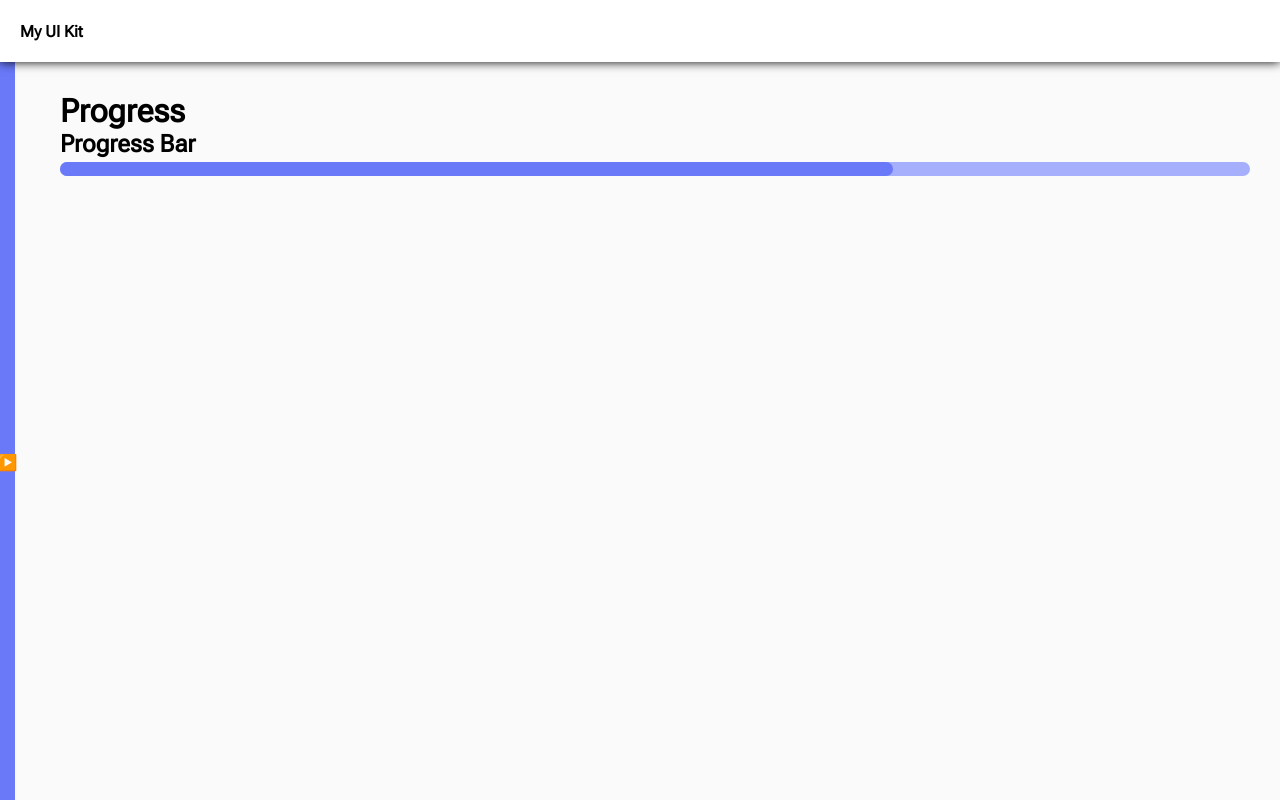
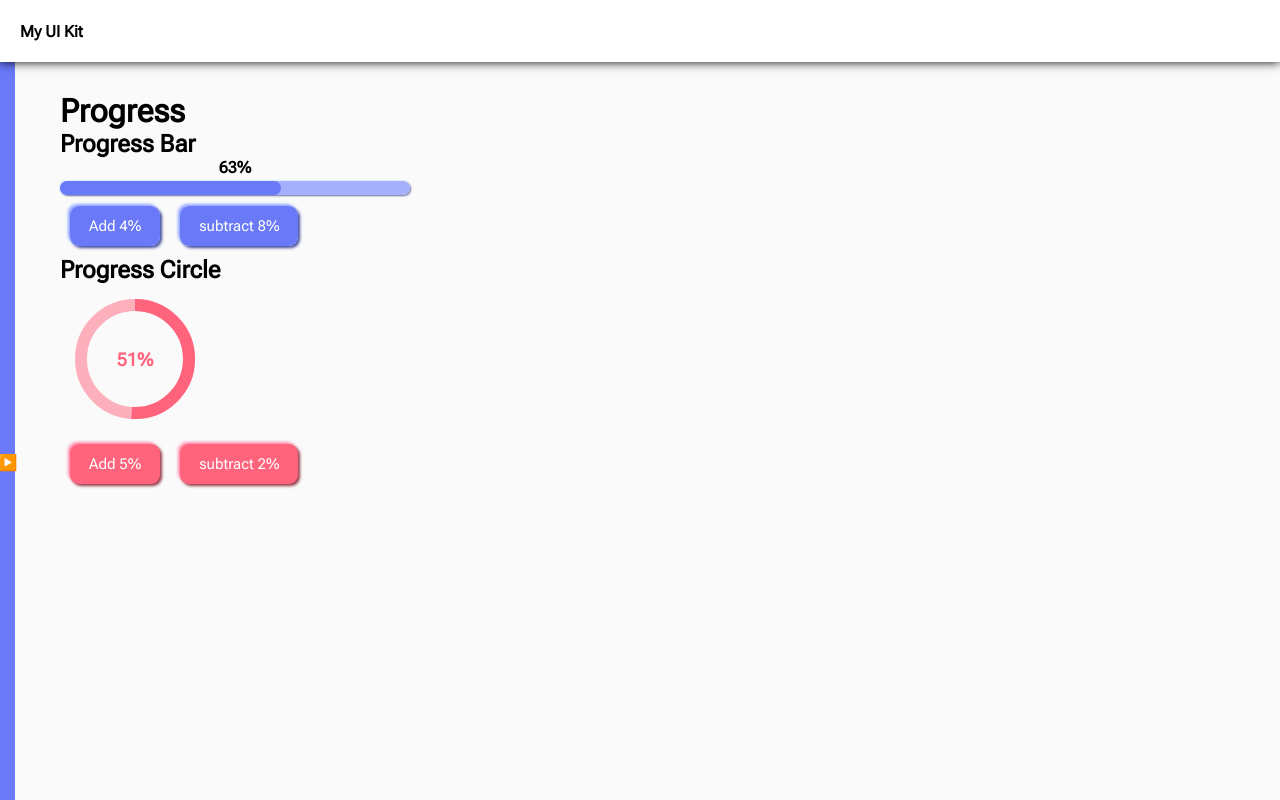
Before and after one commit to alex-sizow/AlexUI-Vue, a Vue app: page /progress in a window 1280 px wide. Built offline with nearby package versions, Linux system fonts and the light colour scheme.

Commit message:
Create ProgressCircle component

```diff
--- a/src/components/Progress/ProgressBar.vue
+++ b/src/components/Progress/ProgressBar.vue
@@ -1,13 +1,26 @@
-<script setup></script>
+<script setup>
+const props = defineProps({
+	maxWidth: {
+		type: String,
+		default: '320px',
+	},
+	percent: {
+		type: Number,
+		required: true,
+	},
+});
+</script>
 
 <template>
-	<div class="progress-container">
+	<div
+		class="progress-container"
+		:style="[{ 'max-width': maxWidth }]">
 		<div class="progress">
+			<span class="progress-percent">{{ percent }}%</span>
 			<progress
-				class="progress-bar"
 				id="file"
 				max="100"
-				value="70"></progress>
+				:value="percent"></progress>
 		</div>
 	</div>
 </template>
@@ -15,12 +28,12 @@
 <style lang="scss" scoped>
 .progress {
 	progress[value] {
-		/* Reset the default appearance */
 		-webkit-appearance: none;
 		appearance: none;
-
 		width: 100%;
 		height: 14px;
+		border-radius: 10px;
+		box-shadow: var(--shadow);
 	}
 	progress[value]::-webkit-progress-bar {
 		background-color: var(--primary-hover);
@@ -29,6 +42,7 @@
 	progress[value]::-webkit-progress-value {
 		background-color: var(--primary);
 		border-radius: 8px;
+		transition: 0.5s;
 		background-size: 35px 20px, 100% 100%, 100% 100%;
 	}
 
@@ -51,8 +65,7 @@
 		display: block;
 		text-align: center;
 		font-weight: bold;
-		font-size: 17px;
-		margin-bottom: 10px;
+		font-size: 16px;
 	}
 }
 </style>
--- /dev/null
+++ b/src/components/Progress/ProgressCircle.vue
@@ -0,0 +1,77 @@
+<script setup>
+const props = defineProps({
+	percent: {
+		type: Number,
+		required: true,
+	},
+	color: {
+		type: String,
+		default: 'primary',
+	},
+});
+</script>
+
+<template>
+	<div class="progress-circle">
+		<span
+			class="progress-circle__percent"
+			:style="[{ color: `var(--${color})` }]"
+			>{{ percent }}%</span
+		>
+		<svg
+			width="120"
+			height="120"
+			viewBox="0 0 120 120"
+			class="progress-circle__svg">
+			<circle
+				cx="60"
+				cy="60"
+				r="54"
+				fill="none"
+				:stroke="`var(--${color}-hover)`"
+				stroke-width="12" />
+			<circle
+				class="progress-circle-line"
+				:style="[
+					{ 'stroke-dashoffset': `calc(100 - ${percent})` },
+				]"
+				cx="60"
+				cy="60"
+				r="54"
+				fill="none"
+				:stroke="`var(--${color})`"
+				stroke-width="12"
+				pathLength="100" />
+		</svg>
+	</div>
+</template>
+
+<style scoped lang="scss">
+.progress {
+	&-circle {
+		position: relative;
+		margin-bottom: 20px;
+		width: 120px;
+		height: 120px;
+		&__svg {
+			transform: rotate(-90deg);
+		}
+		&__percent {
+			position: absolute;
+			left: 0;
+			width: 100%;
+			top: 0;
+			height: 100%;
+			display: flex;
+			align-items: center;
+			justify-content: center;
+			font-weight: bold;
+			font-size: 18px;
+		}
+		&-line {
+			stroke-dasharray: 100;
+			transition: 0.5s;
+		}
+	}
+}
+</style>
--- a/src/views/Progress.vue
+++ b/src/views/Progress.vue
@@ -1,13 +1,65 @@
 <script setup>
+import { ref } from 'vue';
+
+import Button from '@/components/Button.vue';
 import ProgressBar from '@/components/Progress/ProgressBar.vue';
+import ProgressCircle from '@/components/Progress/ProgressCircle.vue';
+
+const percentBar = ref(63);
+const percentCircle = ref(51);
+
+const addPercentBar = (number) => {
+	percentBar.value += number;
+	if (percentBar.value < 0) {
+		percentBar.value = 0;
+	}
+	if (percentBar.value > 100) {
+		percentBar.value = 100;
+	}
+};
+
+const addPercentCircle = (number) => {
+	percentCircle.value += number;
+	if (percentCircle.value < 0) {
+		percentCircle.value = 0;
+	}
+	if (percentCircle.value > 100) {
+		percentCircle.value = 100;
+	}
+};
 </script>
 
 <template>
 	<div>
 		<h1 class="header-1">Progress</h1>
 		<h2 class="header-2">Progress Bar</h2>
-		<ProgressBar></ProgressBar>
+		<ProgressBar
+			maxWidth="350px"
+			:percent="percentBar"></ProgressBar>
+		<Button
+			:style="[{ margin: '10px' }]"
+			label="Add 4%"
+			@click="addPercentBar(4)"></Button>
+		<Button
+			:style="[{ margin: '10px' }]"
+			label="subtract 8%"
+			@click="addPercentBar(-8)"></Button>
 	</div>
+	<h2 class="header-2">Progress Circle</h2>
+	<ProgressCircle
+		:style="[{ margin: '15px' }]"
+		:percent="percentCircle"
+		color="danger"></ProgressCircle>
+	<Button
+		:style="[{ margin: '10px' }]"
+		label="Add 5%"
+		color="danger"
+		@click="addPercentCircle(5)"></Button>
+	<Button
+		:style="[{ margin: '10px' }]"
+		label="subtract 2%"
+		color="danger"
+		@click="addPercentCircle(-2)"></Button>
 </template>
 
 <style lang="scss" scoped></style>
```
